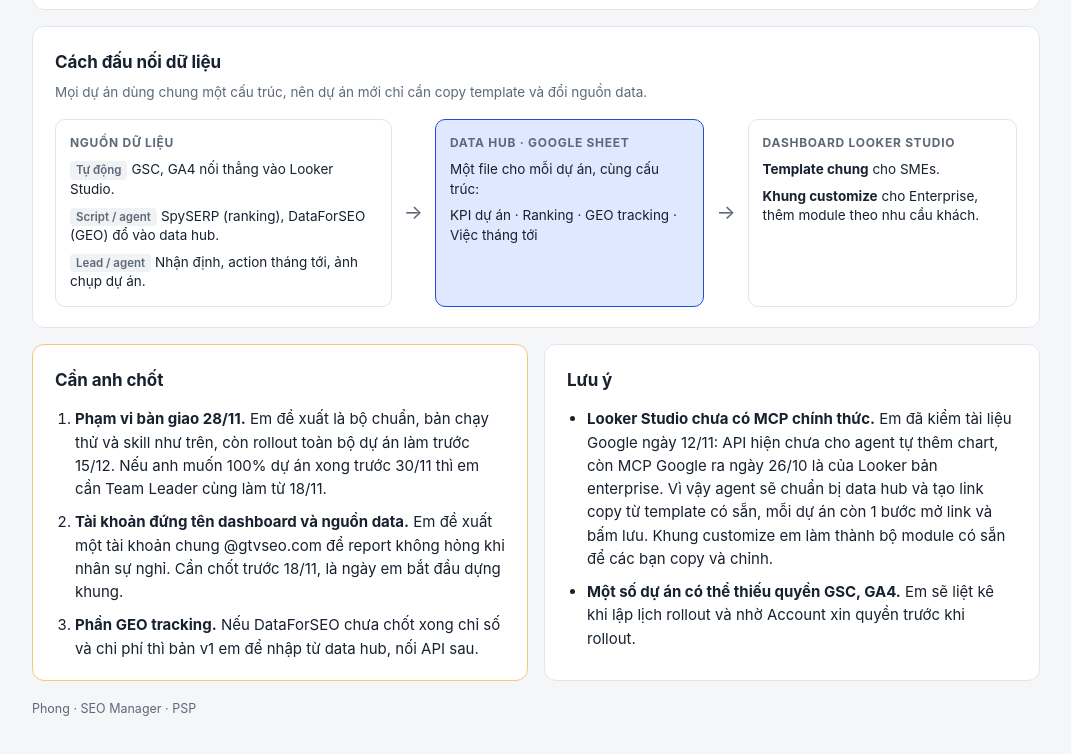
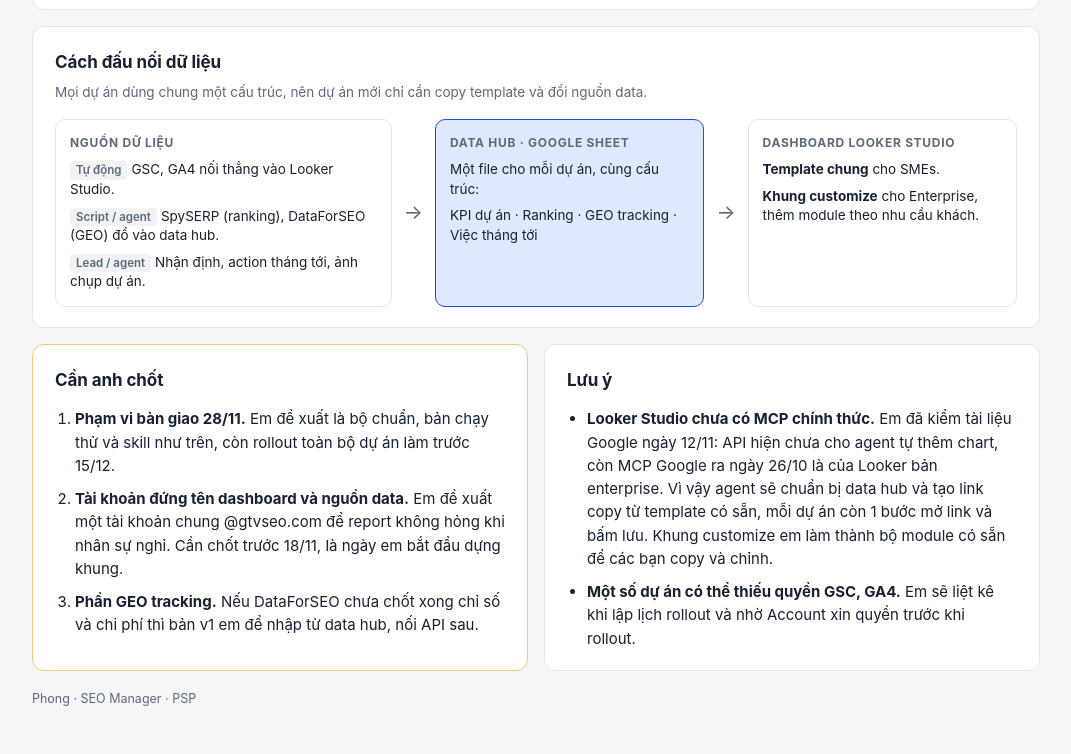
Before and after one commit to vuphong-ai/plan-dashboard-looker-studio, a plain HTML site: page index.html in a window 1280 px wide. Shown: the part 2218-2972 px from the top of the page, without its empty margins (104-1175 px from the left). Drawn offline with Linux system fonts and the light colour scheme.

Commit message:
Bỏ câu về Team Leader ở mục Cần anh chốt
Co-Authored-By: Claude Fable 5.2 <noreply@anthropic.com>

```diff
--- a/index.html
+++ b/index.html
@@ -357,7 +357,7 @@
     <section class="need">
       <h2>Cần anh chốt</h2>
       <ol class="dec-list">
-        <li><b>Phạm vi bàn giao 28/11.</b> Em đề xuất là bộ chuẩn, bản chạy thử và skill như trên, còn rollout toàn bộ dự án làm trước 15/12. Nếu anh muốn 100% dự án xong trước 30/11 thì em cần Team Leader cùng làm từ 18/11.</li>
+        <li><b>Phạm vi bàn giao 28/11.</b> Em đề xuất là bộ chuẩn, bản chạy thử và skill như trên, còn rollout toàn bộ dự án làm trước 15/12.</li>
         <li><b>Tài khoản đứng tên dashboard và nguồn data.</b> Em đề xuất một tài khoản chung @gtvseo.com để report không hỏng khi nhân sự nghỉ. Cần chốt trước 18/11, là ngày em bắt đầu dựng khung.</li>
         <li><b>Phần GEO tracking.</b> Nếu DataForSEO chưa chốt xong chỉ số và chi phí thì bản v1 em để nhập từ data hub, nối API sau.</li>
       </ol>
```
